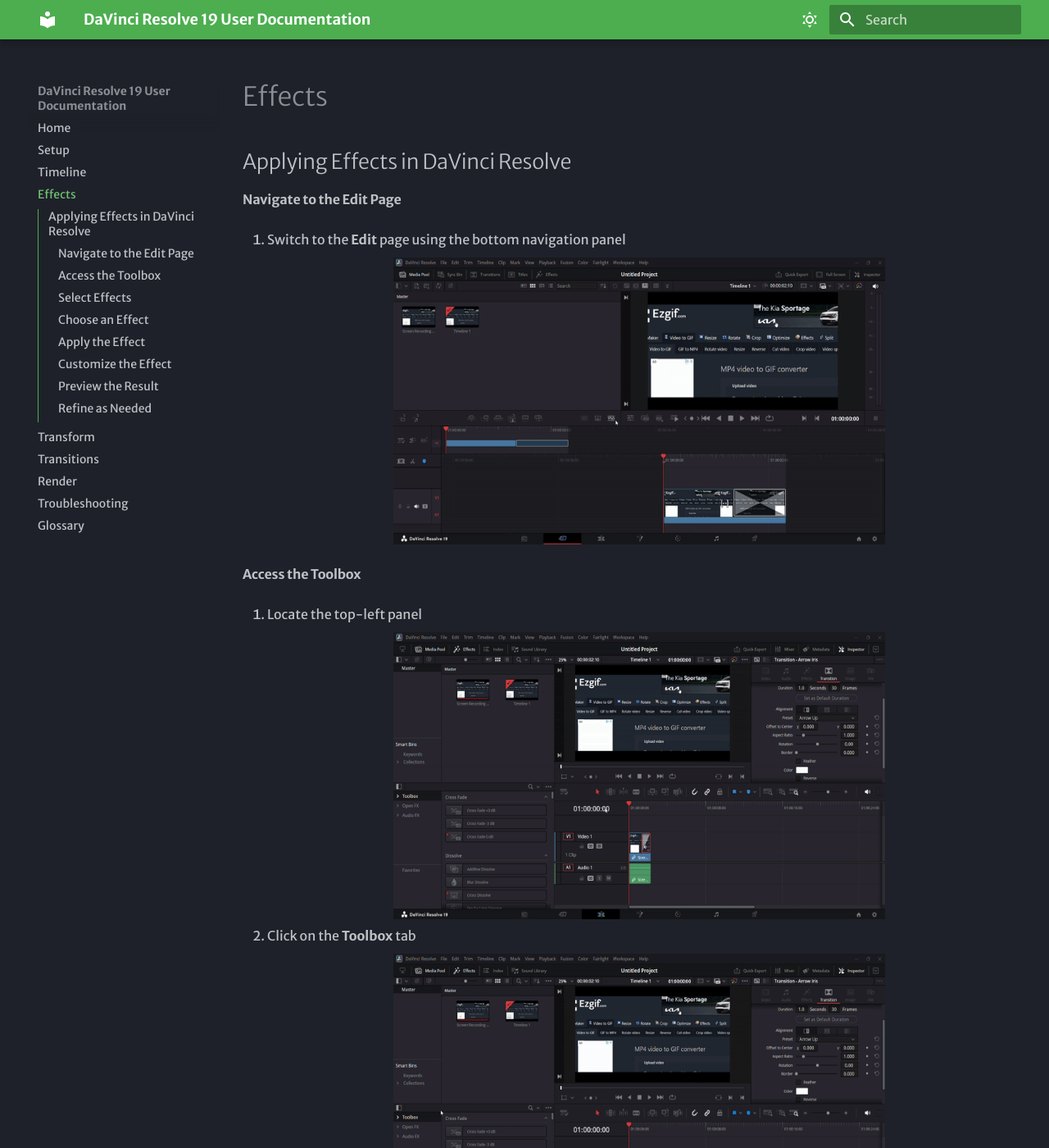
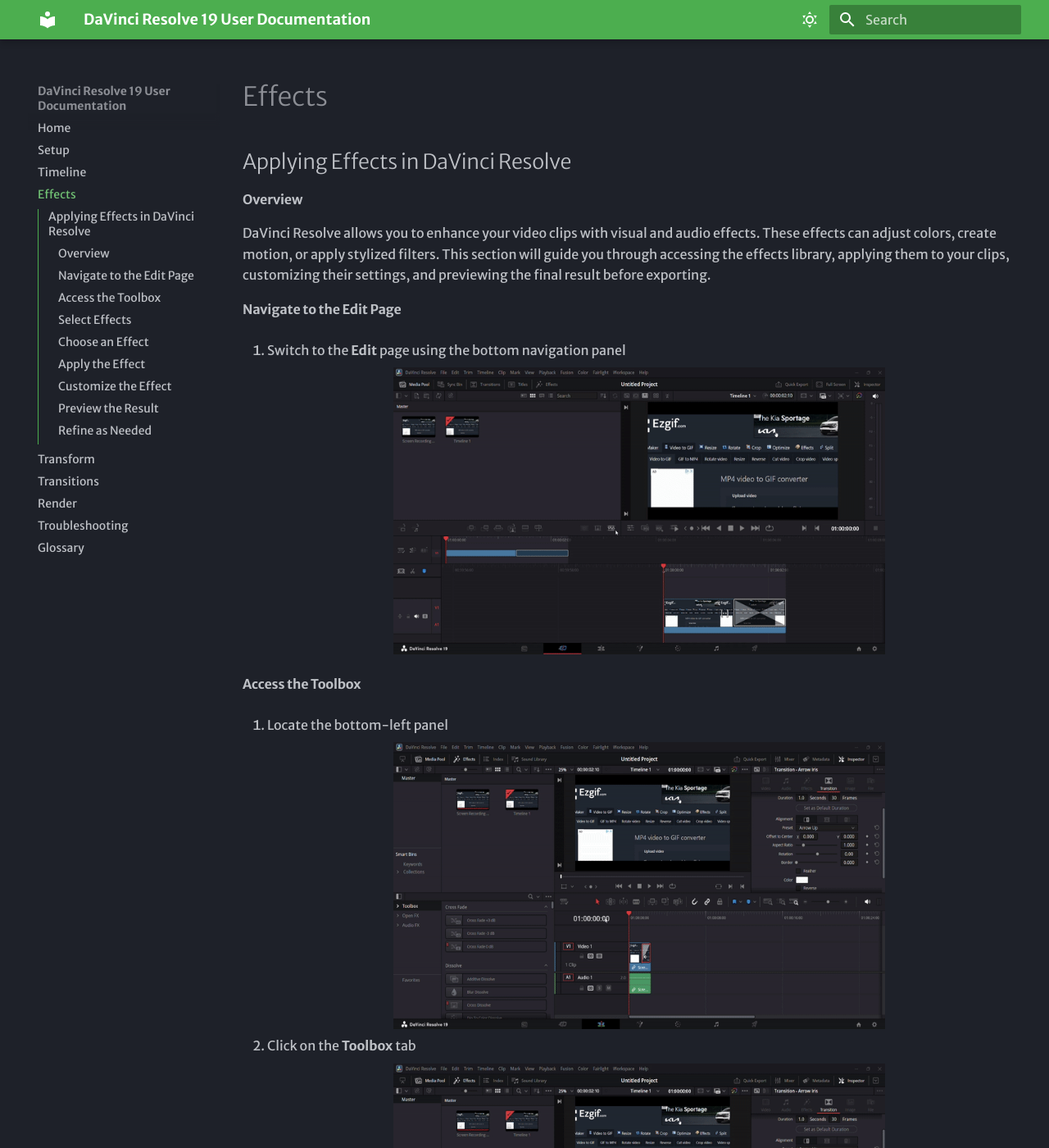
Before and after one commit to gurmehak-tuli/Documentation-COMM2216, an MkDocs documentation site: the page built from docs/effects.md, in a window 1280 px wide and 1400 px high. Shown: the whole window at 82% size. Built offline with MkDocs 1.6.1 and Material for MkDocs 9.7.7, drawn with Linux system fonts in a browser that asks for light colours; some web fonts are replaced; some of the changed text lies outside the part shown.

Commit message:
adding misisng parts

```diff
--- a/docs/effects.md
+++ b/docs/effects.md
@@ -1,4 +1,8 @@
 ## Applying Effects in DaVinci Resolve
+
+#### Overview
+
+DaVinci Resolve allows you to enhance your video clips with visual and audio effects. These effects can adjust colors, create motion, or apply stylized filters. This section will guide you through accessing the effects library, applying them to your clips, customizing their settings, and previewing the final result before exporting.
 
 #### Navigate to the Edit Page
 1. Switch to the **Edit** page using the bottom navigation panel
@@ -6,7 +10,7 @@
     ![Add a video to your timeline](./assets/transition/opening_edit-ezgif.com-video-to-gif-converter.gif){: style="width:600px; height:350px; display: block; margin: 0 auto"}
 
 #### Access the Toolbox
-1. Locate the top-left panel
+1. Locate the bottom-left panel
 
     ![Add a video to your timeline](./assets/transition/locating_left-ezgif.com-video-to-gif-converter.gif){: style="width:600px; height:350px; display: block; margin: 0 auto"}
 
@@ -49,3 +52,6 @@
 #### Refine as Needed
 1. Repeat adjustments as needed
 2. Try different effects if unsatisfied
+
+!!! success
+    You have successfully added effects to your video! You can move on to the next section.
```
Also changed, not shown: other parts of docs/effects.md (+0 -1 lines), docs/render.md (+13 -6 lines), docs/transitions.md (+8 -1 lines).
